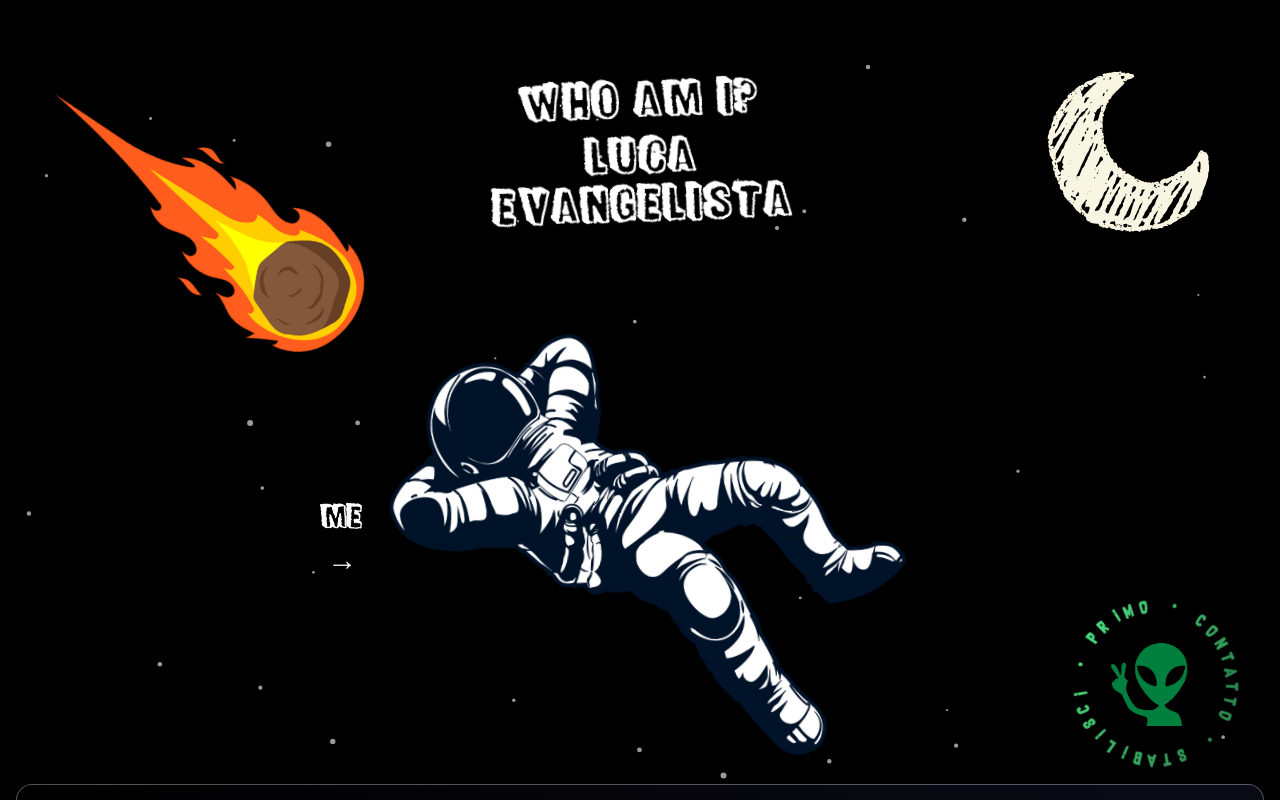
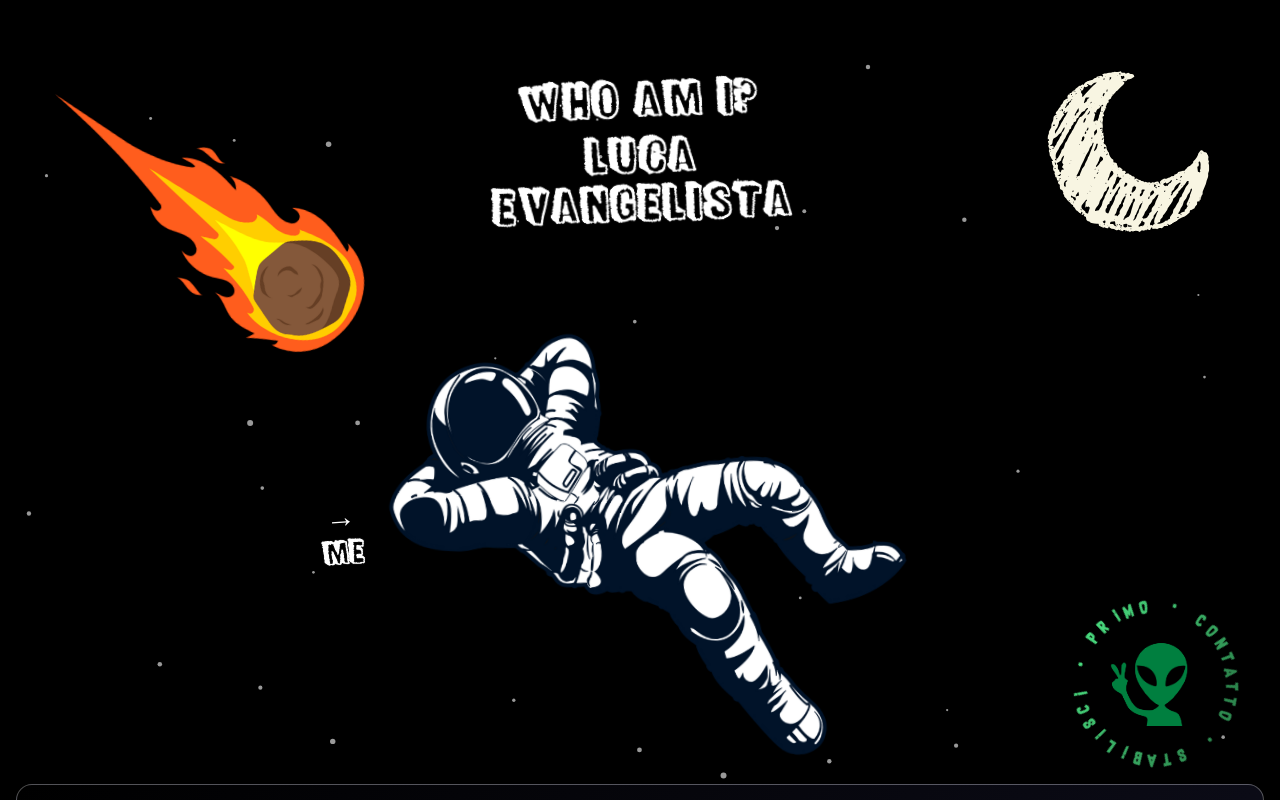
Before and after one commit to Luceva2002/Portfolio, a Next.js app: page / in a window 1280 px wide. Shown: the top 800 px of the page. Built offline with nearby package versions, Linux system fonts and the light colour scheme.

Commit message:
Freccia me

```diff
--- a/app/page.tsx
+++ b/app/page.tsx
@@ -149,19 +149,17 @@ export default function Home() {
               left: '25%',
             }}
           >
-            <div className={`pt-10 flex items-center md:flex-col text-lg md:text-2xl font-bold ${isDark ? 'text-white' : 'text-black'}`}>
-              <span className="mr-4 md:mr-0 md:mb-3 text-xl md:text-2xl">ME</span>
+            <div className={`pt-10 pr-2 flex items-center md:flex-col text-lg md:text-2xl font-bold ${isDark ? 'text-white' : 'text-black'} rotate-[-4deg]`}>
               <motion.div
-                animate={{
-                  x: [0, 10, 0],
-                  y: [0, -5, 0]
-                }}
-                transition={{ duration: 2, repeat: Infinity, ease: "easeInOut" }}
                 className="text-2xl md:text-3xl"
               >
                 <span className="hidden md:inline">→</span>
                 <span className="md:hidden">↑</span>
               </motion.div>
+                <VariableProximityText
+                    text={isDark ? "ME" : "STILL ME"}
+                    className="mr-4 md:mr-0 md:mb-3 text-xl md:text-2xl"
+                  />
             </div>
           </motion.div>
 
```
